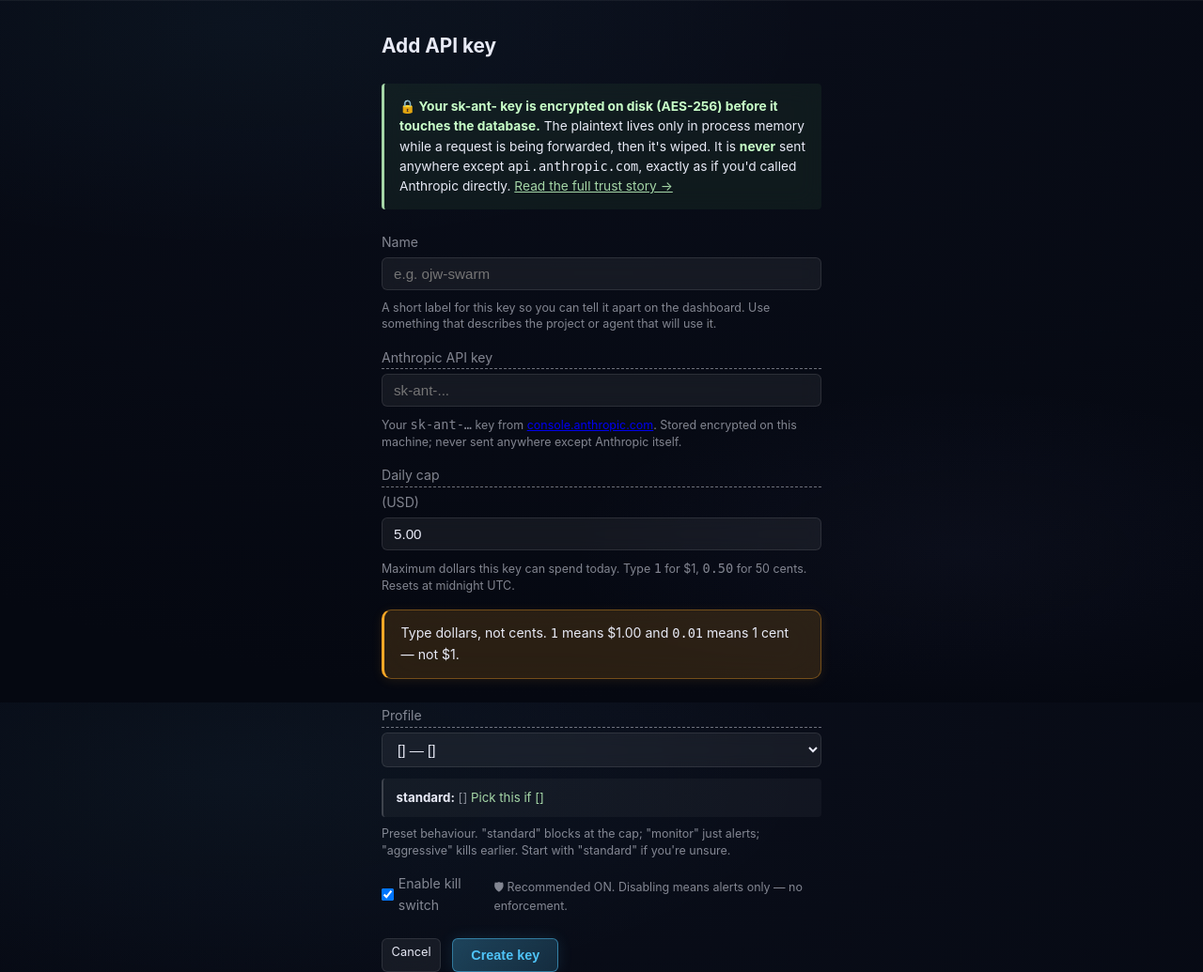
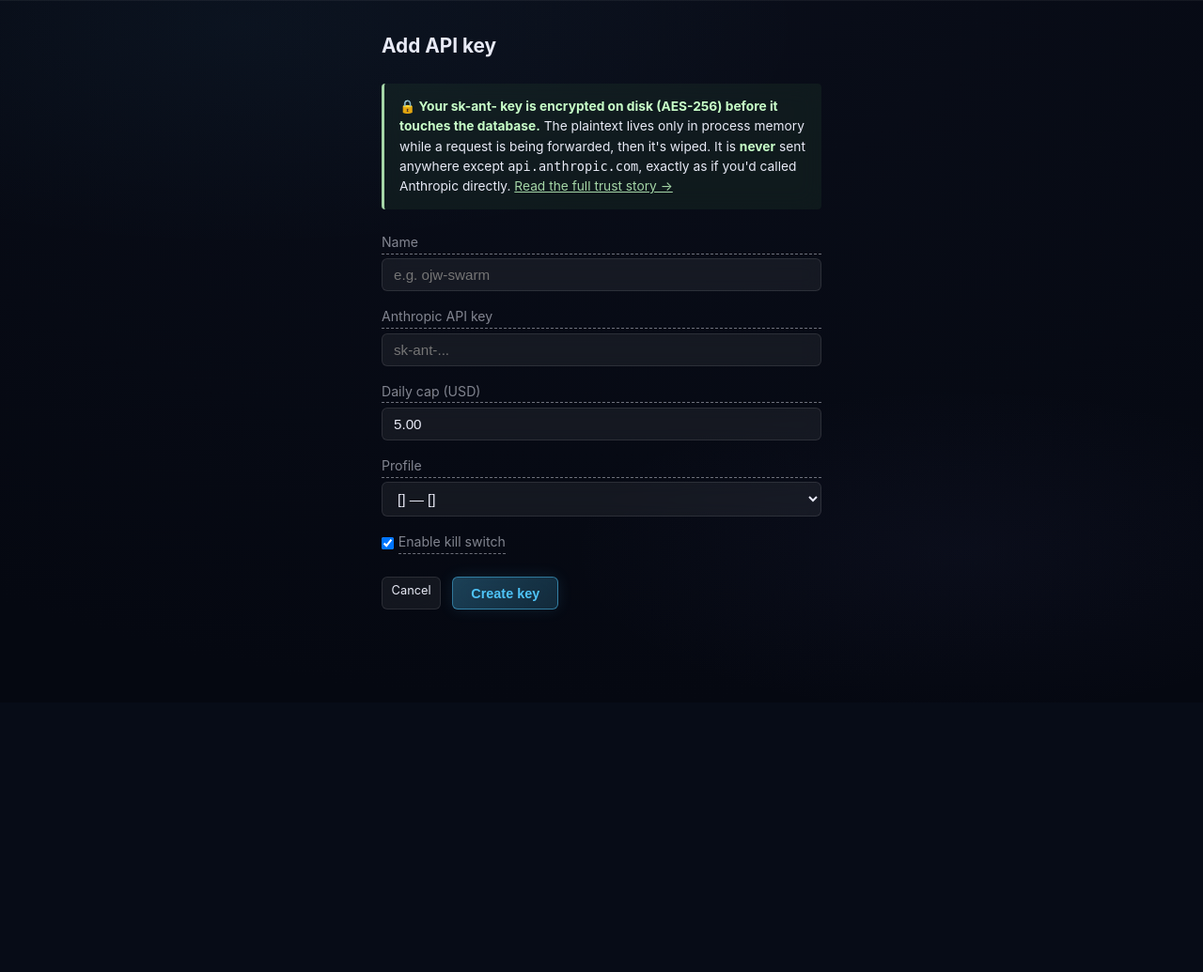
Before and after one commit to LowryDaniel/tourniquet, a FastAPI app: template src/tourniquet/templates/key_new.html in a window 1280 px wide. Shown: the part 52-1087 px from the top of the page at 94% size. After the commit the page ends 701 px from the top, so only its background shows below. Run offline with FastAPI, Linux system fonts and the light colour scheme; the template is opened without the code that fills it: most values are stand-ins (such as "Sample title", 1, 10 or a date in 2020); parts of the project's set-up code (start-up, migrations or seed data) failed here and were passed over.

Commit message:
fix(ui): strip visible help-text bloat from control panel + new-key form
Two problems the agents introduced:
1. Long .help-text paragraphs and .warning-callout divs were rendered
   directly under every form field. On the cap, profile, auto-tune, kill
   switch and lift-today rows of the per-key control panel, this added
   200+ pixels of always-visible explanation text — exactly the spam Dan
   asked to avoid.
2. CSS link had no cache-busting, so even after fixing tooltips the
   browser kept showing stale CSS where .tooltip-content rendered as
   visible flow text instead of hovering popups.

Fix scope:
- _partials/control_panel.html: removed every <p class="help-text"> and
  <div class="warning-callout">. The same content already lives inside
  the <span class="tooltip-content"> elements next to each label, which
  only render on hover/focus. One source of truth, opt-in disclosure.
- key_new.html: collapsed three layers (tooltip + visible help-text +
  warning-callout) into one tooltip per field. Kept JS no-op stub so
  the existing onchange handler doesn't throw.
- base.html: link main.css with ?v={{ static_version() }} suffix —
  cache-buster is the file mtime, so any CSS edit (or server restart)
  invalidates the browser cache automatically.
- dashboard/routes.py: register static_version() as a Jinja global.

Untouched: setup_guide.html keeps its visible explanation text inside
collapsible <details> panels — appropriate, only rendered when the user
explicitly expands a channel guide. key_rotated.html keeps its single
short help-text on the tq_ token (acceptable signal/noise).

Verification: 175 tests pass, dashboard renders 200, ?v=1778232088
appears in CSS link.

Co-Authored-By: Claude Opus 4.7 (1M context) <noreply@anthropic.com>

```diff
--- a/src/tourniquet/dashboard/routes.py
+++ b/src/tourniquet/dashboard/routes.py
@@ -35,6 +35,23 @@ templates = Jinja2Templates(directory=str(_TEMPLATES_DIR))
 templates.env.filters["format_money_filter"] = lambda cents: format_money(
     int(cents), settings.display_currency
 )
+
+
+def _static_version() -> str:
+    """Return a cache-buster suffix for CSS/JS links.
+
+    Uses the mtime of main.css so any change to the stylesheet during development
+    forces browsers to refetch on the next page load — no hard refresh needed.
+    Also rotates each server start (mtime changes when files are touched).
+    """
+    try:
+        css = Path(__file__).resolve().parent.parent / "static" / "css" / "main.css"
+        return str(int(css.stat().st_mtime))
+    except OSError:
+        return "1"
+
+
+templates.env.globals["static_version"] = _static_version
 
 
 def _device_label(request: Request) -> str:
--- a/src/tourniquet/templates/base.html
+++ b/src/tourniquet/templates/base.html
@@ -4,7 +4,8 @@
   <meta charset="UTF-8">
   <meta name="viewport" content="width=device-width, initial-scale=1">
   <title>{% block title %}Tourniquet{% endblock %}</title>
-  <link rel="stylesheet" href="/static/css/main.css">
+  {# Cache-bust on every server start — CSS changes during dev land without a hard refresh. #}
+  <link rel="stylesheet" href="/static/css/main.css?v={{ static_version() }}">
   <script src="/static/js/htmx.min.js" defer></script>
 </head>
 <body>
--- a/src/tourniquet/templates/key_new.html
+++ b/src/tourniquet/templates/key_new.html
@@ -13,55 +13,39 @@
 
   <form action="/dashboard/keys/new" method="post" class="key-form">
 
-    <label>Name
+    <label>
+      <span class="tooltip">Name<span class="tooltip-content">A short label so you can tell this key apart on the dashboard. Use something that describes the project or agent that will use it (e.g. "ojw-swarm").</span></span>
       <input type="text" name="name" required placeholder="e.g. ojw-swarm" maxlength="100">
-      <span class="help-text">A short label for this key so you can tell it apart on the dashboard. Use something that describes the project or agent that will use it.</span>
     </label>
 
     <label>
-      <span class="tooltip">Anthropic API key<span class="tooltip-content">Your real sk-ant-... credential from console.anthropic.com. Tourniquet stores it encrypted on this machine and never sends it anywhere except Anthropic itself.</span></span>
+      <span class="tooltip">Anthropic API key<span class="tooltip-content">Your sk-ant-... credential from console.anthropic.com. Stored encrypted on this machine; never sent anywhere except Anthropic itself.</span></span>
       <input type="password" name="anthropic_key" required placeholder="sk-ant-...">
-      <span class="help-text">Your <code>sk-ant-…</code> key from <a href="https://console.anthropic.com" target="_blank" rel="noopener">console.anthropic.com</a>. Stored encrypted on this machine; never sent anywhere except Anthropic itself.</span>
     </label>
 
     <label>
-      <span class="tooltip">Daily cap<span class="tooltip-content">The maximum dollars Tourniquet will let this key spend per day. Resets automatically at midnight UTC each night.</span></span> ({{ currency }})
+      <span class="tooltip">Daily cap ({{ currency }})<span class="tooltip-content">Maximum dollars this key can spend per day. Resets at midnight UTC. Type values in DOLLARS — `1` means $1.00, `0.50` means 50 cents, `0.01` means 1 cent.</span></span>
       <input type="number" name="daily_cap" value="5.00" min="0.01" step="0.01" required>
-      <span class="help-text">Maximum dollars this key can spend today. Type <code>1</code> for $1, <code>0.50</code> for 50 cents. Resets at midnight UTC.</span>
-      <div class="warning-callout">
-        Type dollars, not cents. <code>1</code> means $1.00 and <code>0.01</code> means 1 cent — not $1.
-      </div>
     </label>
 
     <label>
-      <span class="tooltip">Profile<span class="tooltip-content">Controls what happens when this key hits the cap. "standard" blocks requests; "monitor" only alerts; "aggressive" starts limiting earlier.</span></span>
+      <span class="tooltip">Profile<span class="tooltip-content">Controls what happens when this key hits the cap. "standard" blocks requests; "monitor" only alerts; "aggressive" starts limiting earlier. Start with "standard" if unsure.</span></span>
       <select name="profile" id="profile-select" onchange="updateProfileHelp()">
         {% for name, p in profiles_obj.items() %}
         <option value="{{ name }}"{% if name == "standard" %} selected{% endif %}>{{ name }} — {{ p.description }}</option>
         {% endfor %}
       </select>
-      <div class="help-block" id="profile-help">
-        <strong>standard:</strong> {{ profiles_obj.standard.description }} <em>Pick this if {{ profiles_obj.standard.pick_me_if }}</em>
-      </div>
-      <span class="help-text">Preset behaviour. "standard" blocks at the cap; "monitor" just alerts; "aggressive" kills earlier. Start with "standard" if you're unsure.</span>
     </label>
     <script>
-      const profileHelp = {
-        {% for name, p in profiles_obj.items() %}
-        "{{ name }}": "<strong>{{ name }}:</strong> {{ p.description }} <em>Pick this if {{ p.pick_me_if }}</em>",
-        {% endfor %}
-      };
-      function updateProfileHelp() {
-        const v = document.getElementById('profile-select').value;
-        document.getElementById('profile-help').innerHTML = profileHelp[v] || '';
-      }
+      // Kept as a no-op so the inline `onchange="updateProfileHelp()"` doesn't
+      // throw — the visible help block was removed in favour of the tooltip.
+      function updateProfileHelp() {}
     </script>
 
     <label class="checkbox-label">
       <input type="checkbox" name="kill_enabled" value="true" checked
              onchange="confirmKillDisable(this)">
-      Enable kill switch
-      <span class="help-inline">🛡 Recommended ON. Disabling means alerts only — no enforcement.</span>
+      <span class="tooltip">Enable kill switch<span class="tooltip-content">Recommended ON. When enabled, Tourniquet blocks API requests once spend hits the cap. When OFF, it alerts you but doesn't stop anything — your agents keep running and billing.</span></span>
     </label>
     <script>
       function confirmKillDisable(cb) {
```
Also changed, not shown: src/tourniquet/templates/_partials/control_panel.html (+0 -11 lines).
